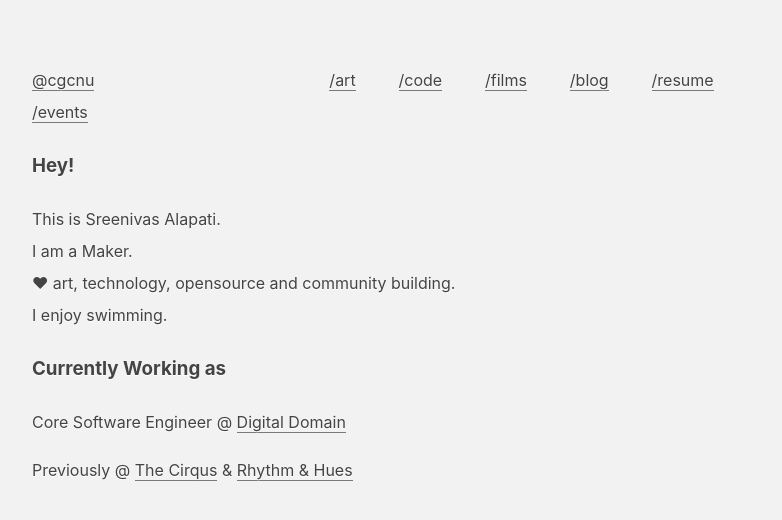
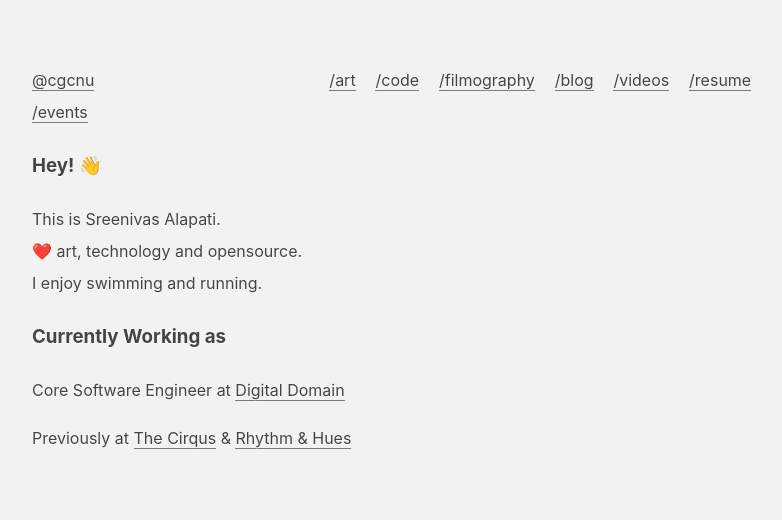
Before and after one commit to cg-cnu/cg-cnu.github.io, a plain HTML site: page index.html in a window 1280 px wide. Shown: the whole page, without its empty margins (224-1006 px from the left). Drawn offline with Linux system fonts and the light colour scheme; a script that the page names is missing.

Commit message:
updated resume

```diff
--- a/index.html
+++ b/index.html
@@ -1,11 +1,10 @@
 <!DOCTYPE html>
 <html>
-
   <head>
     <meta charset="utf-8" />
-  <meta http-equiv="X-UA-Compatible" content="IE=edge">
+    <meta http-equiv="X-UA-Compatible" content="IE=edge" />
     <title>Sreenivas Alapati</title>
-  <meta name="viewport" content="width=device-width, initial-scale=1">
+    <meta name="viewport" content="width=device-width, initial-scale=1" />
     <link rel="stylesheet" type="text/css" media="screen" href="main.css" />
     <script src="main.js"></script>
   </head>
@@ -15,26 +14,27 @@
       <a class="main" href="https://twitter.com/cgcnu">@cgcnu</a>
       <a href="http://artstation.com/sreenivas">/art</a>
       <a href="https://github.com/cg-cnu">/code</a>
-    <a href="https://www.imdb.com/name/nm5590765/">/films</a>
+      <a href="https://www.imdb.com/name/nm5590765/">/filmography</a>
       <a href="http://medium.com/@sreenivas">/blog</a>
+      <a href="https://vimeo.com/sreenivas">/videos</a>
       <a href="resume.pdf">/resume</a>
-    <a href="http://meetup.com/bonfirevr/">/events</a>
+      <a href="https://www.meetup.com/members/182923609">/events</a>
     </header>
-  <h3> Hey! </h3>
+    <h3>Hey! 👋</h3>
     <p>
       This is Sreenivas Alapati.
-    <br> I am a Maker.
-    <br> ❤ art, technology, opensource and community building.
-    <br> I enjoy swimming.
+      <br />
+      ❤️ art, technology and opensource. <br />
+      I enjoy swimming and running.
     </p>
-  <h3>Currently Working as </h3>
-  <p>Core Software Engineer @
-    <a href='www.digitaldomain.com/'>Digital Domain</a>
+    <h3>Currently Working as</h3>
+    <p>
+      Core Software Engineer at
+      <a href="www.digitaldomain.com/">Digital Domain</a>
     </p>
-  <p>Previously @
-    <a href="http://thecirqus.com/">The Cirqus</a> &
-    <a href='https://rhythm.com'>Rhythm & Hues</a>
+    <p>
+      Previously at <a href="http://thecirqus.com/">The Cirqus</a> &
+      <a href="https://rhythm.com">Rhythm & Hues</a>
     </p>
   </body>
-
 </html>
--- a/main.css
+++ b/main.css
@@ -29,5 +29,5 @@ a.main {
 }
 
 header a {
-  margin-right: 5%;
+  margin-right: 2%;
 }
```
Also changed, not shown: 1 other file. Lines whose indentation alone changed are shown as unchanged.
